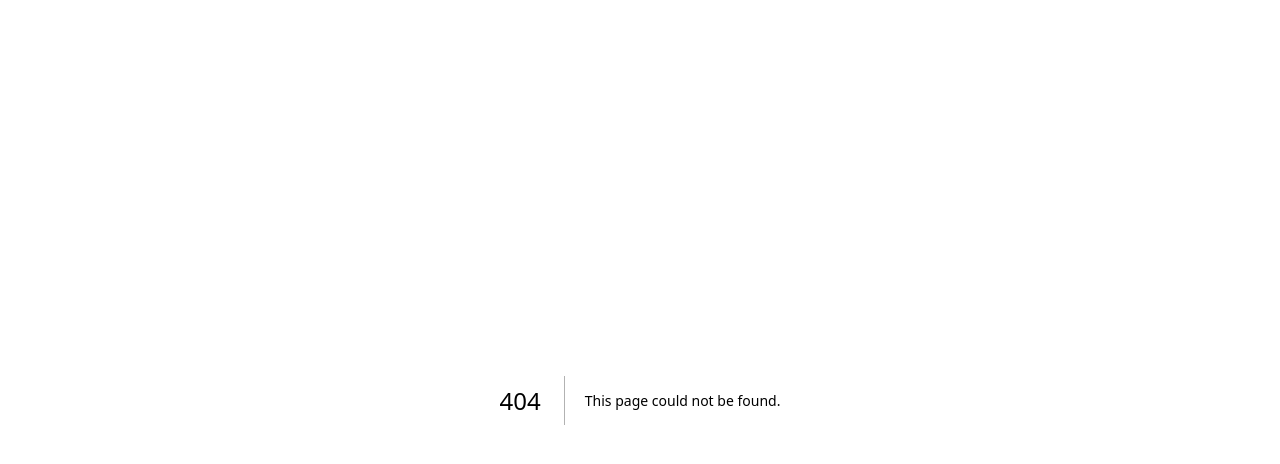
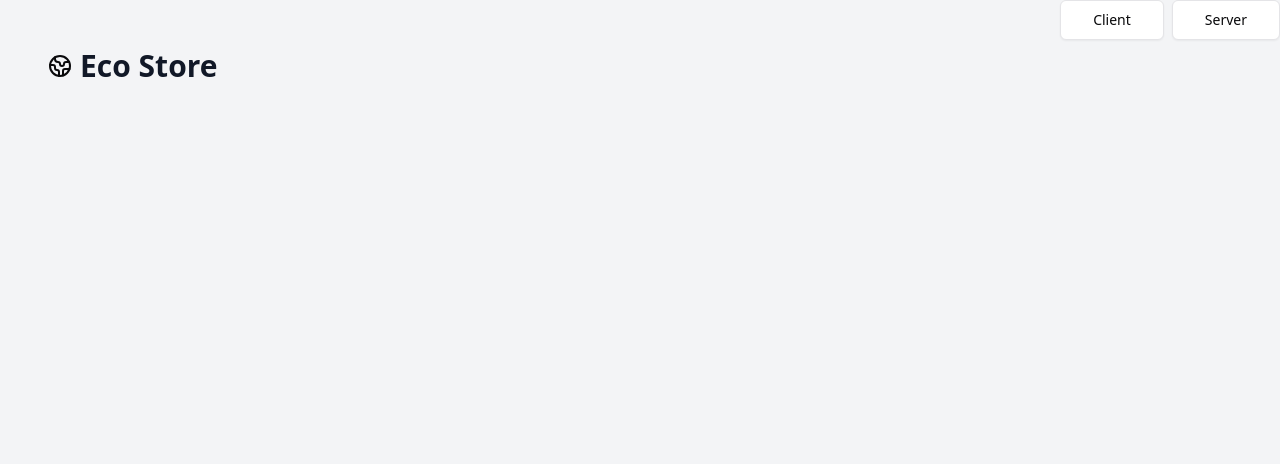
Before and after one commit to wyattjoh/nextjs-conf-2024, a Next.js app: page / in a window 1280 px wide. Before the commit this address had no page. Shown: the top 464 px of the page. Built offline with nearby package versions, Linux system fonts and the light colour scheme.

Commit message:
feat: added root page

```diff
--- /dev/null
+++ b/src/app/page.tsx
@@ -0,0 +1,25 @@
+import { Button } from "@/components/ui/button";
+import { Globe2 } from "lucide-react";
+
+export default function Page() {
+  return (
+    <div className="min-h-screen bg-gray-100">
+      <div className="flex flex-col lg:flex-row">
+        <div className="flex-grow p-6 lg:p-12">
+          <div className="flex items-center gap-2 mb-8">
+            <Globe2 />
+            <h1 className="text-3xl font-bold text-gray-900">Eco Store</h1>
+          </div>
+        </div>
+        <div className="flex gap-2 justify-center">
+          <Button size="lg" asChild variant="outline">
+            <a href="/client/product/1">Client</a>
+          </Button>
+          <Button size="lg" asChild variant="outline">
+            <a href="/server/product/1">Server</a>
+          </Button>
+        </div>
+      </div>
+    </div>
+  );
+}
```
